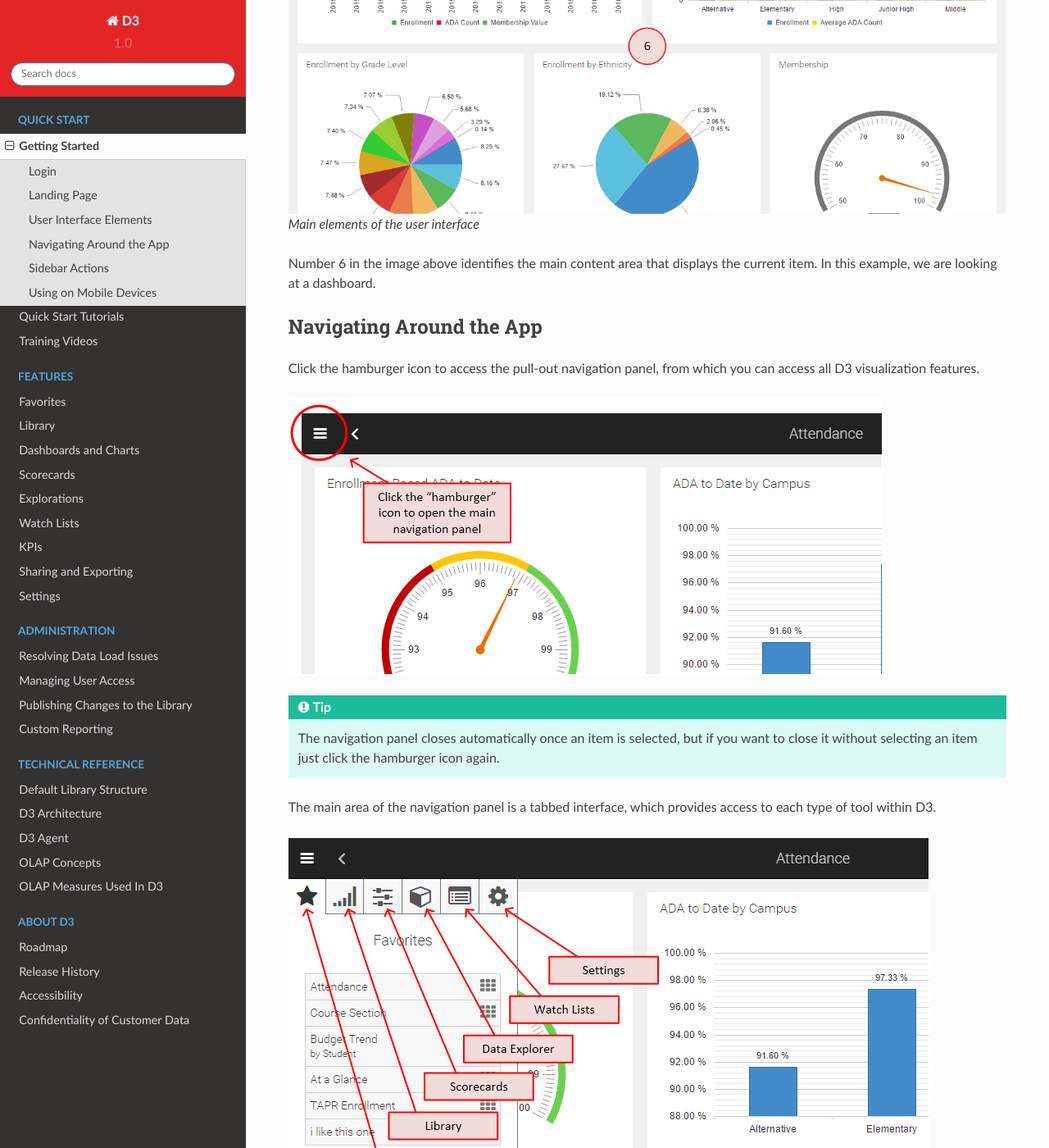
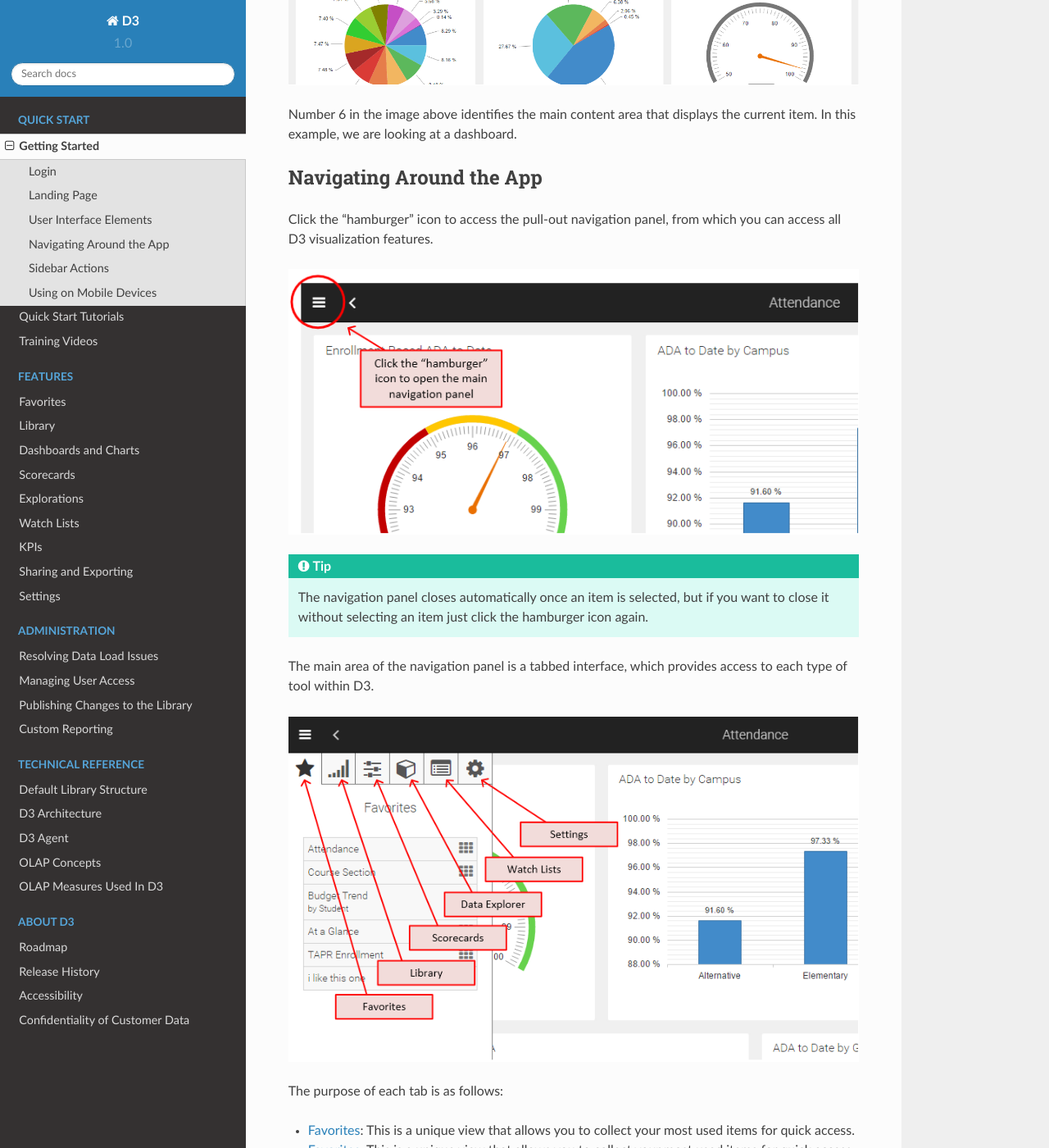
Before and after one commit to K12Dynamics/D3, a Sphinx documentation site: the page built from docs/quickstart/getting-started.md, in a window 1280 px wide and 1400 px high, scrolled down 2142 px. Shown: the whole window at 82% size. Built offline with Sphinx 7.4.7 and the Read the Docs theme 2.0.0, drawn with Linux system fonts in a browser that asks for light colours; some of the changed text lies outside the part shown.

````diff
--- a/docs/about/index.rst
+++ b/docs/about/index.rst
@@ -1,4 +1,4 @@
-.. _about-accessibility
+.. _about-accessibility:
 
 Accessibility
 ==============================
@@ -12,7 +12,7 @@ We are committed to a continued investment in supporting assistive technologies
 The web development technologies used to build D3 were chosen in part because of their recognition and commitment to including accessibility support. For more details, see `Bootstrap Accessibility <http://getbootstrap.com/getting-started/#accessibility>`_ and `Kendo UI Accessibility <http://docs.telerik.com/kendo-ui/accessibility/accessibility-overview>`_.
 
 
-.. _about-confidentiality
+.. _about-confidentiality:
 
 Confidentiality of Customer Data
 ================================================
--- a/docs/conf.py
+++ b/docs/conf.py
@@ -12,15 +12,20 @@
 # All configuration values have a default; values that are commented out
 # serve to show the default.
 
+import sys
+import os
+import shlex
+import sphinx_rtd_theme
+import recommonmark
+
+from recommonmark.transform import AutoStructify
+from recommonmark.parser import CommonMarkParser
+
 # If extensions (or modules to document with autodoc) are in another directory,
 # add these directories to sys.path here. If the directory is relative to the
 # documentation root, use os.path.abspath to make it absolute, like shown here.
 #
-import os
-# import sys
 # sys.path.insert(0, os.path.abspath('.'))
-
-import sphinx_rtd_theme
 
 # -- General configuration ------------------------------------------------
 
@@ -31,19 +36,23 @@ import sphinx_rtd_theme
 # Add any Sphinx extension module names here, as strings. They can be
 # extensions coming with Sphinx (named 'sphinx.ext.*') or your custom
 # ones.
-extensions = []
+extensions = [
+    'sphinx.ext.autodoc',
+    'sphinx.ext.napoleon',
+    'sphinx.ext.mathjax',
+]
 
 # Add any paths that contain templates here, relative to this directory.
 templates_path = ['_templates']
 
-# The suffix(es) of source filenames.
-# You can specify multiple suffix as a list of string:
-#
-# source_suffix = ['.rst', '.md']
-source_suffix = '.rst'
+# Use Recommonmark's parser to convert markdown
+source_parsers = {
+    '.md': CommonMarkParser
+}
+
+source_suffix = ['.rst', '.md']
 
 # The encoding of source files.
-#
 # source_encoding = 'utf-8-sig'
 
 # The master toctree document.
@@ -336,6 +345,13 @@ texinfo_documents = [
 #
 # texinfo_no_detailmenu = False
 
+github_doc_root = 'https://github.com/K12Dynamics/D3/tree/master/docs'
+def setup(app):
+    app.add_config_value('recommonmark_config', {
+            'url_resolver': lambda url: github_doc_root + url,
+            'auto_toc_tree_section': 'Contents',
+            }, True)
+    app.add_transform(AutoStructify)
 
 # -- ReadTheDoc requirements and local template generation---------------------
 
@@ -347,7 +363,7 @@ if not on_rtd:  # only import and set the theme if we're building docs locally
     html_theme = 'sphinx_rtd_theme'
     html_theme_path = [sphinx_rtd_theme.get_html_theme_path()]
     # Override default css to get a larger width for local build
-    def setup(app):
+    def setupx(app):
         #app.add_javascript("custom.js")
         app.add_stylesheet('theme_override.css')
 else:
--- a/docs/quickstart/getting-started.rst
+++ b/docs/quickstart/getting-started.md
@@ -1,28 +1,23 @@
-Getting Started
-===============
+# Getting Started
 
-Login
------
+## Login
+
 D3 requires every user to log in. For users coming in via the district’s secure portal, the login credentials entered at the district portal will be passed through automatically to D3 using single sign on. However, for users navigating directly to D3, the login screen will be displayed (depicted below) and the user must enter a valid user name and password for the given school district organization.
 
-.. figure:: img/login.png
+![Login screen](img/login.png)
 
-   Login screen
-
+```eval_rst
 .. seealso::
    :ref:`admin-credentials`
+```
 
-Landing Page
-------------
+## Landing Page
 
 Upon successful login, D3 displays your custom home page. If you have not yet designated a home page, you will see the initial landing page instead:
 
-.. figure:: img/initial-landing.png
+![Initial landing page](img/initial-landing.png)
 
-   Initial landing page
-
-User Interface Elements
---------------------------
+## User Interface Elements
 
 D3 has a standard header bar at the top of the application from which all actions within the application can be initiated.
 
@@ -34,61 +29,63 @@ From left-to-right, the purpose of each component in the toolbar is:
 4. Quick search of all available D3 items (note: on mobile phones a magnifier glass icon is displayed instead of a text box).
 5. Expand the sidebar to perform actions and view details applicable to the current screen.
 
-.. figure:: img/ui-elements.png
-
-   Main elements of the user interface
+![User interface elements](img/ui-elements.png)
 
 Number 6 in the image above identifies the main content area that displays the current item. In this example, we are looking at a dashboard.
 
-Navigating Around the App
----------------------------
+## Navigating Around the App
 
-Click the hamburger icon to access the pull-out navigation panel, from which you can access all D3 visualization features.
+Click the "hamburger" icon to access the pull-out navigation panel, from which you can access all D3 visualization features.
 
-.. figure:: img/navigating-hamburger.png
+![Hamburger icon](img/navigating-hamburger.png)
 
+```eval_rst
 .. tip::
    The navigation panel closes automatically once an item is selected, but if you want to close it without selecting an item just click the hamburger icon again.
+```
 
 The main area of the navigation panel is a tabbed interface, which provides access to each type of tool within D3.
 
-.. figure:: img/navigating-tabs.png
+![Navigation Tabs](img/navigating-tabs.png)
 
 The purpose of each tab is as follows:
 
+```eval_rst
+* :ref:`Favorites <features-favorites>`: This is a unique view that allows you to collect your most used items for quick access.
 * :ref:`Favorites <features-favorites>`: This is a unique view that allows you to collect your most used items for quick access.
 * :ref:`Library <features-library>`: Access dashboards, charts, and other items published to your organization as well as your personally created items.
 * :ref:`Scorecards <features-scorecards>`: View many measures at once for a single entity,such as a school or student.
 * :ref:`Data Explorer <features-explorations>`: Analyze and drill-down into your data dynamically using this visual explorer.
 * :ref:`Watch Lists <features-watchlists>`: Track and monitor individual sets of students, either explicitly or dynamically based on criteria.
 * :ref:`Settings <features-settings>`: Manage various configuration settings used within D3.
+```
 
+```eval_rst
 .. note::
    Availability of each of these tools is based on role, so you may not see all of these tabs.
+```
 
-Also, at the bottom of this panel you will see the name of the currently logged in user, and a logout button.
+Also, at the bottom of this panel you will see the name of the currently logged in user and a logout button.
 
-.. figure:: img/navigating-footer.png
+![Bottom panel info](img/navigating-footer.png)
 
-Sidebar Actions
---------------------
+## Sidebar Actions
 
 The sidebar is hidden by default to maximize the space given to visualizations displayed in the content area. Selecting the left-pointing double chevron on the far right of the header bar displays the sidebar. Once displayed, the sidebar stays open until you close it or navigate to a new screen.
 
 The items displayed in the sidebar will vary based on what type of visualization is displayed in the content area. You can perform a wide variety of functions from the sidebar, such as:
 
- * View explanation, legend, and statistics associated with current visualization
- * Link to other tools within D3
- * Share and export the current visualization
- * Modify the visualization by applying filters, changing the view, of adjusting other settings
- * Manage other actions, such as making it your home screen or adding it to your favorities
+* View explanation, legend, and statistics associated with current visualization
+* Link to other tools within D3
+* Share and export the current visualization
+* Modify the visualization by applying filters, changing the view, of adjusting other settings
+* Manage other actions, such as making it your home screen or adding it to your favorities
 
-
-Using on Mobile Devices
---------------------------
+## Using on Mobile Devices
 
 D3 uses the "responsive web design" approach for building the user interface to provide an optimal viewing and interaction experience across a wide range of devices from desktop computers, to tablets and mobile phones.
 
+```eval_rst
 .. tip::
 
    Did you know you can install D3 as an app on your favorite mobile device for easy access and a full screen experience? Just open D3 in your browser, then...
@@ -96,3 +93,4 @@ D3 uses the "responsive web design" approach for building the user interface to
    **iPhone & iPad**: Tap the share button, and choose "Add to Home Screen".
 
    **Android**: Tap the menu button and tap "Add to homescreen".
+```
````
Also changed, not shown: README.md (+4 -6 lines).
